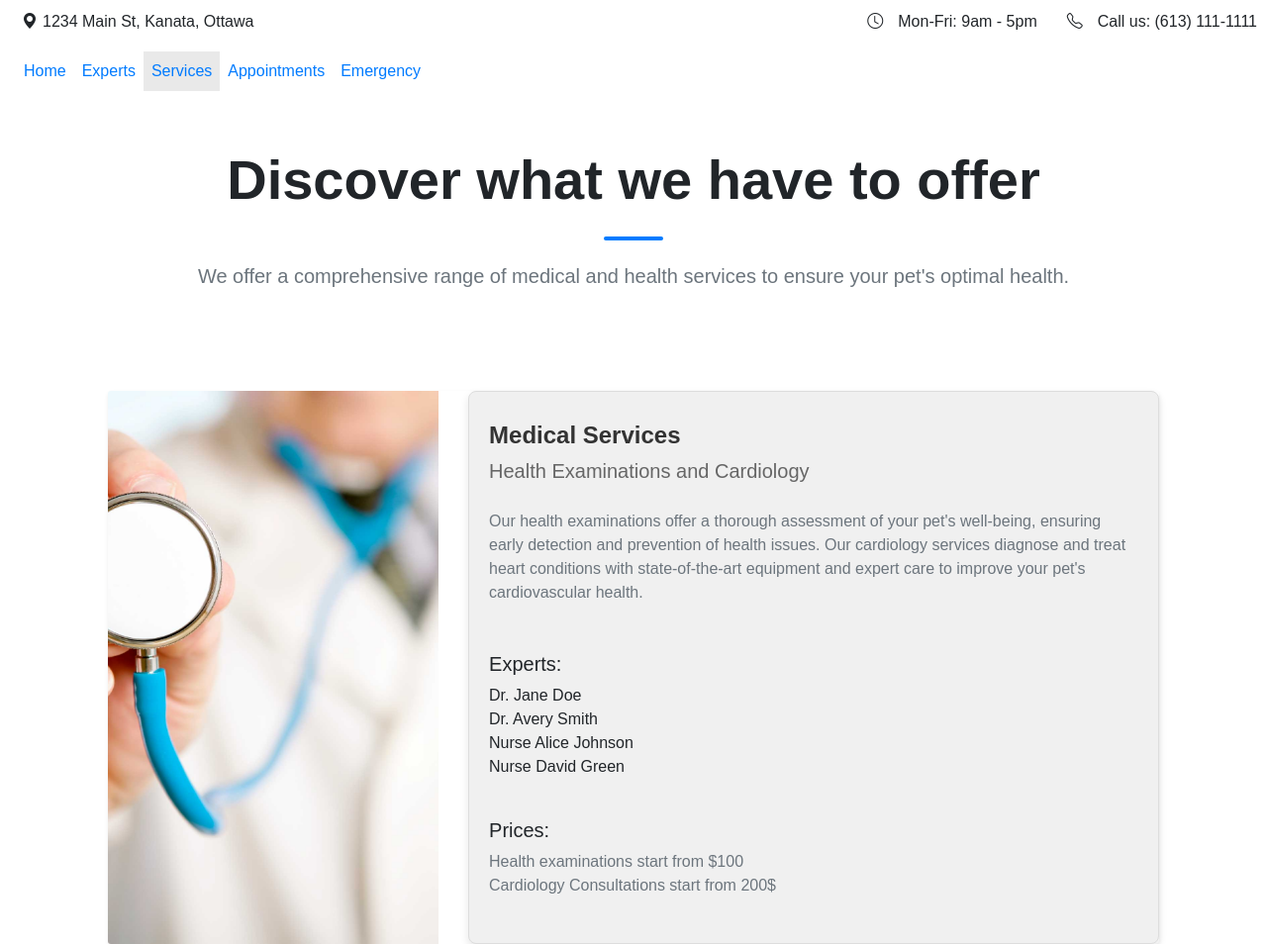
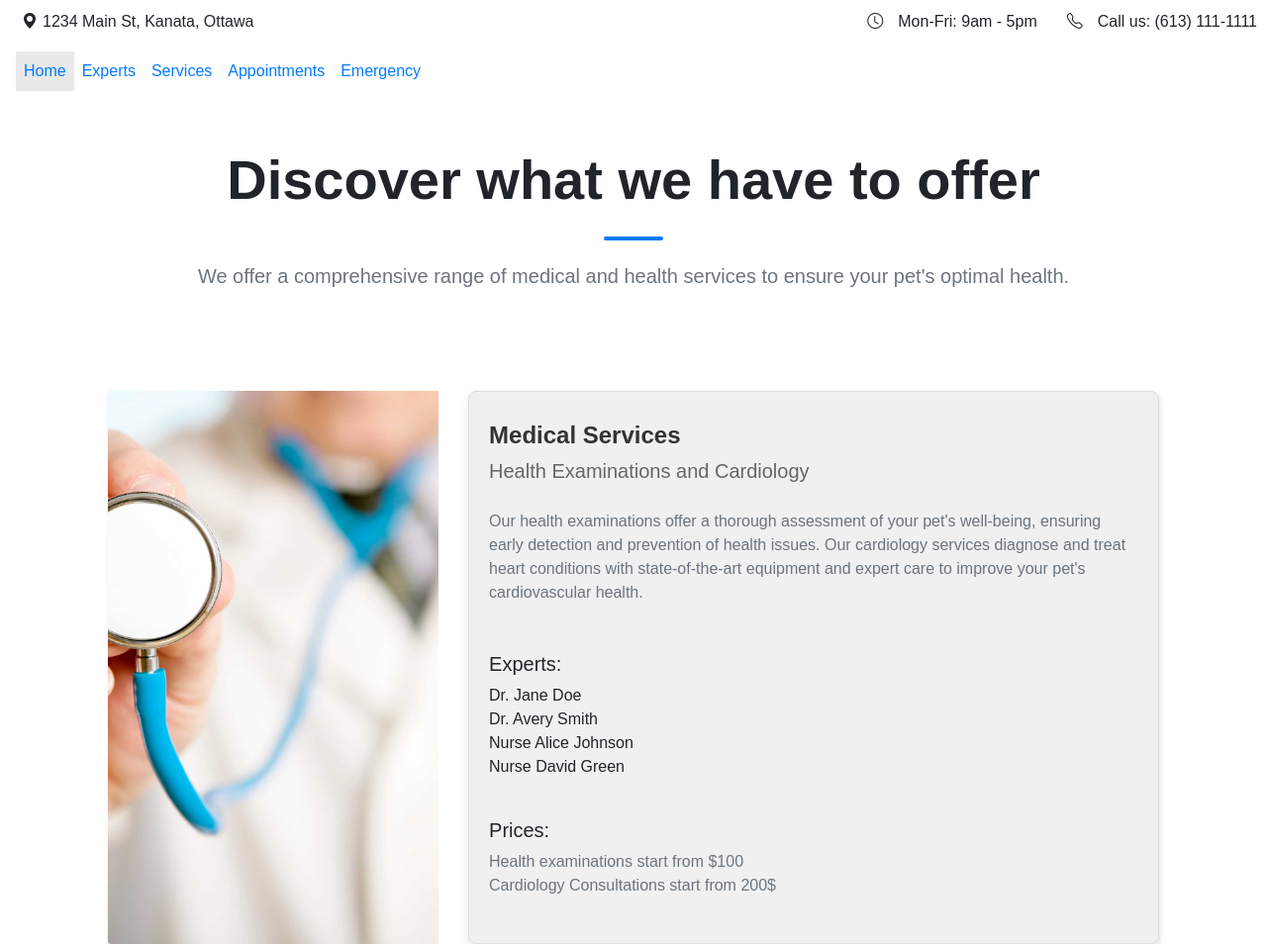
Before and after one commit to miapartington/MiaPartington.github.io, a plain HTML site: page Services.html in a window 1280 px wide. Shown: the top 954 px of the page at 99% size. Drawn offline with nearby package versions, Linux system fonts and the light colour scheme.

Commit message:
Update Services.html

```diff
--- a/Services.html
+++ b/Services.html
@@ -31,18 +31,18 @@
     </div>
   </div>
 
-  <!-- Nav Bar -->
+   <!-- Section for the nav bar -->
     <nav class="navbar navbar-expand-lg bg-body-tertiary">
       <div class="container-xxl">
           <ul class="navbar-nav">
             <li class="nav-item">
-            <a class="nav-link " aria-current="page" href="Home.html">Home</a>
+              <a class="nav-link active" aria-current="page" href="index.html">Home</a>
             </li>
             <li class="nav-item">
-            <a class="nav-link " aria-current="page" href="Experts.html">Experts</a>
+              <a class="nav-link" aria-current="page" href="Experts.html">Experts</a>
             </li>
             <li class="nav-item">
-            <a class="nav-link active" href="Services.html">Services</a>
+              <a class="nav-link" href="Services.html">Services</a>
             </li>
             <li class="nav-item">
               <a class="nav-link" href="Appt.html">
```
Lines whose indentation alone changed are shown as unchanged.
